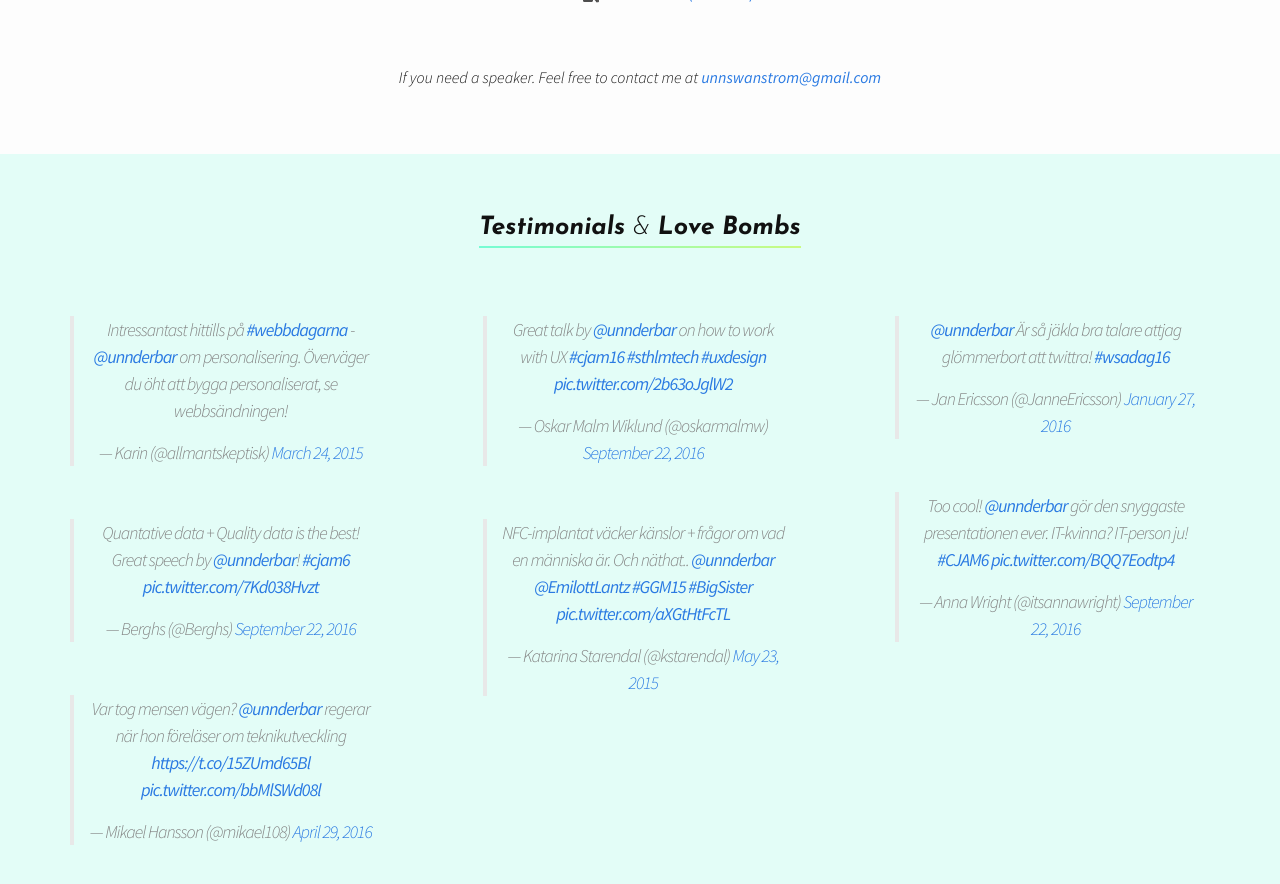
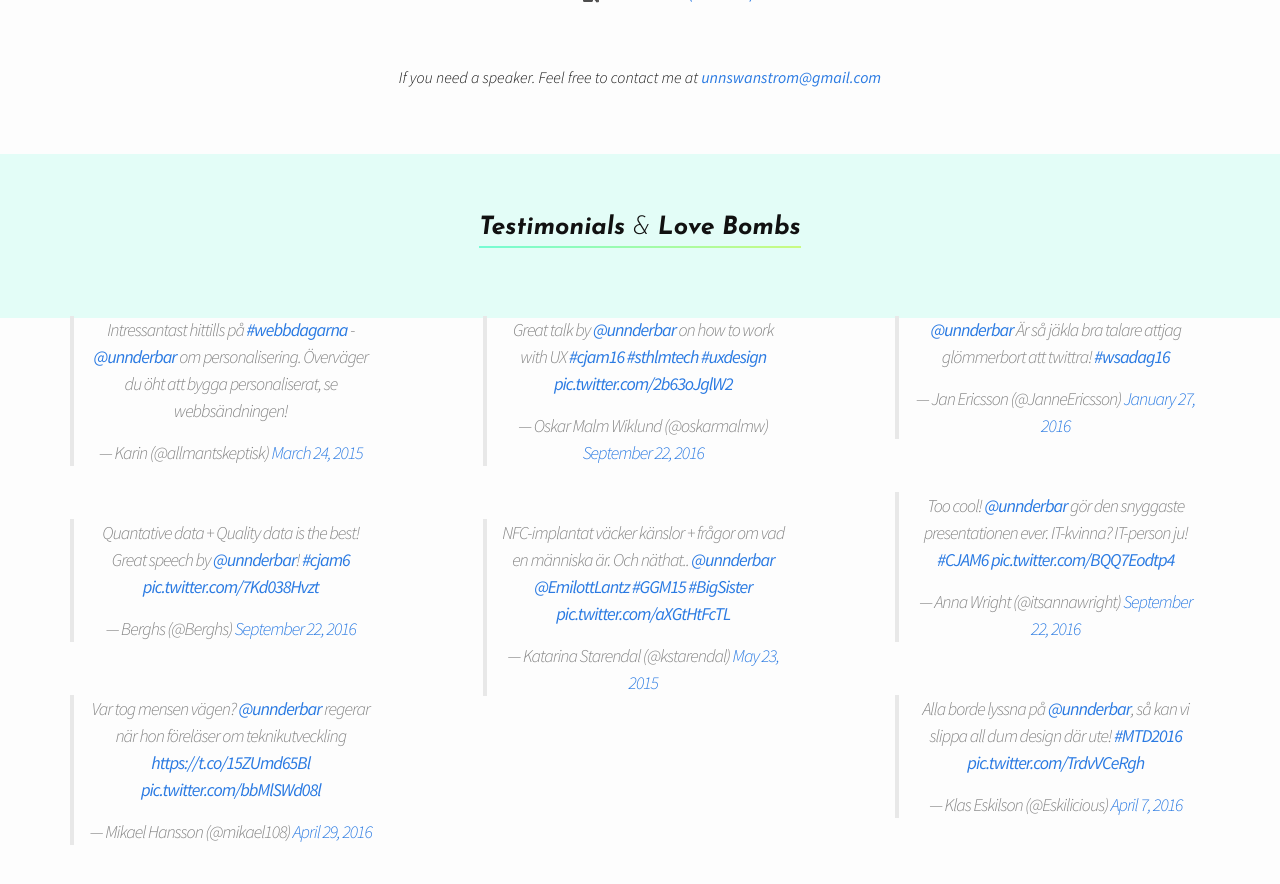
Before and after one commit to unnderbar/unnderbar.github.io, a Jekyll site: the page built from index.html, in a window 1280 px wide and 900 px high, scrolled down 2658 px. Shown: the top 884 px of the window. Built offline with Jekyll 4.4.1, drawn with Linux system fonts in a browser that asks for light colours; comment, search, counter and statistics services are not loaded.

Commit message:
Update index.html

```diff
--- a/index.html
+++ b/index.html
@@ -129,7 +129,10 @@ layout: default
       <div class="tweet">
         <blockquote class="twitter-tweet" data-lang="en"><p lang="sv" dir="ltr">Too cool! <a href="https://twitter.com/unnderbar">@unnderbar</a> gör den snyggaste presentationen ever. IT-kvinna? IT-person ju! <a href="https://twitter.com/hashtag/CJAM6?src=hash">#CJAM6</a> <a href="https://t.co/BQQ7Eodtp4">pic.twitter.com/BQQ7Eodtp4</a></p>&mdash; Anna Wright (@itsannawright) <a href="https://twitter.com/itsannawright/status/778871204937601024">September 22, 2016</a></blockquote>
       </div>
-    </div>
+      <div class="tweet">
+        <blockquote class="twitter-tweet" data-lang="en"><p lang="sv" dir="ltr">Alla borde lyssna på <a href="https://twitter.com/unnderbar">@unnderbar</a>, så kan vi slippa all dum design där ute! <a href="https://twitter.com/hashtag/MTD2016?src=hash">#MTD2016</a> <a href="https://t.co/TrdvVCeRgh">pic.twitter.com/TrdvVCeRgh</a></p>&mdash; Klas Eskilson (@Eskilicious) <a href="https://twitter.com/Eskilicious/status/717978869383479296">April 7, 2016</a></blockquote>
+      </div
+      </div>
     <div class="tweets-clearfix"></div>
     <script async src="//platform.twitter.com/widgets.js" charset="utf-8"></script>
   </div>
```
